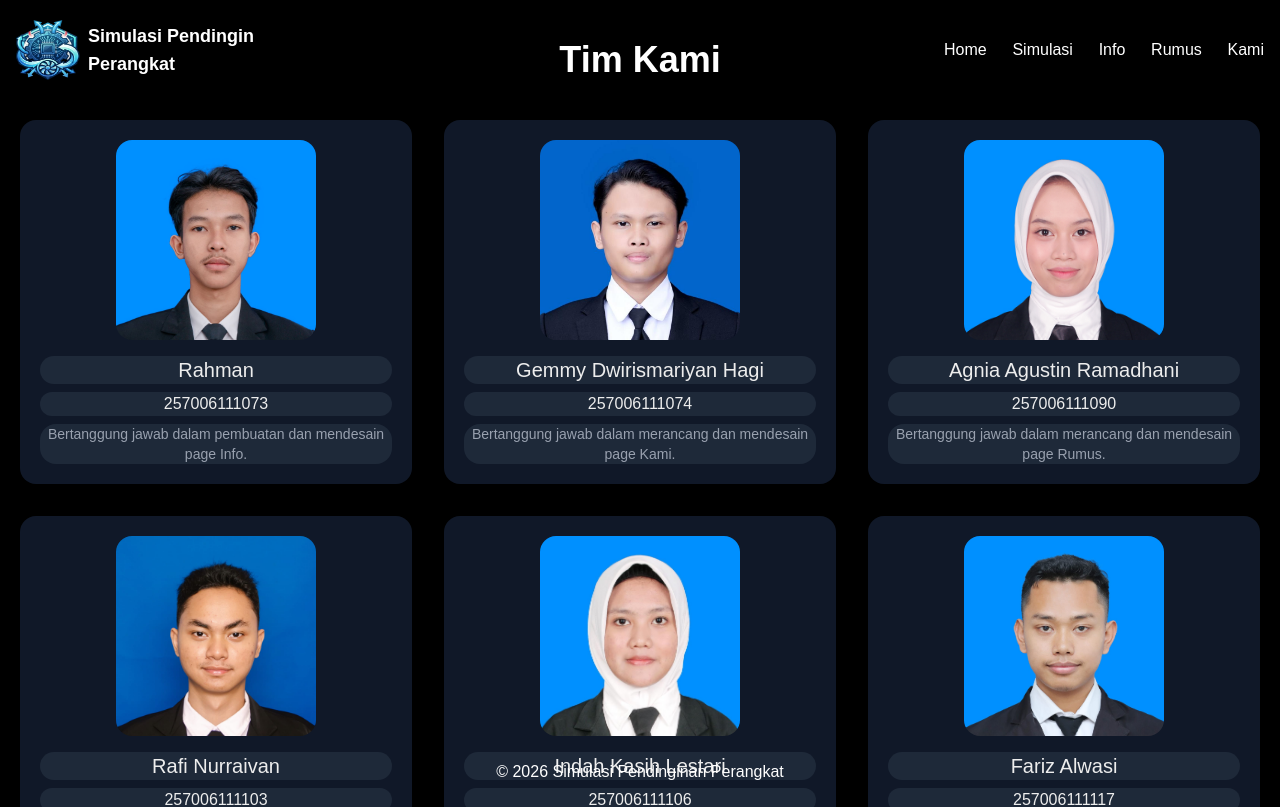
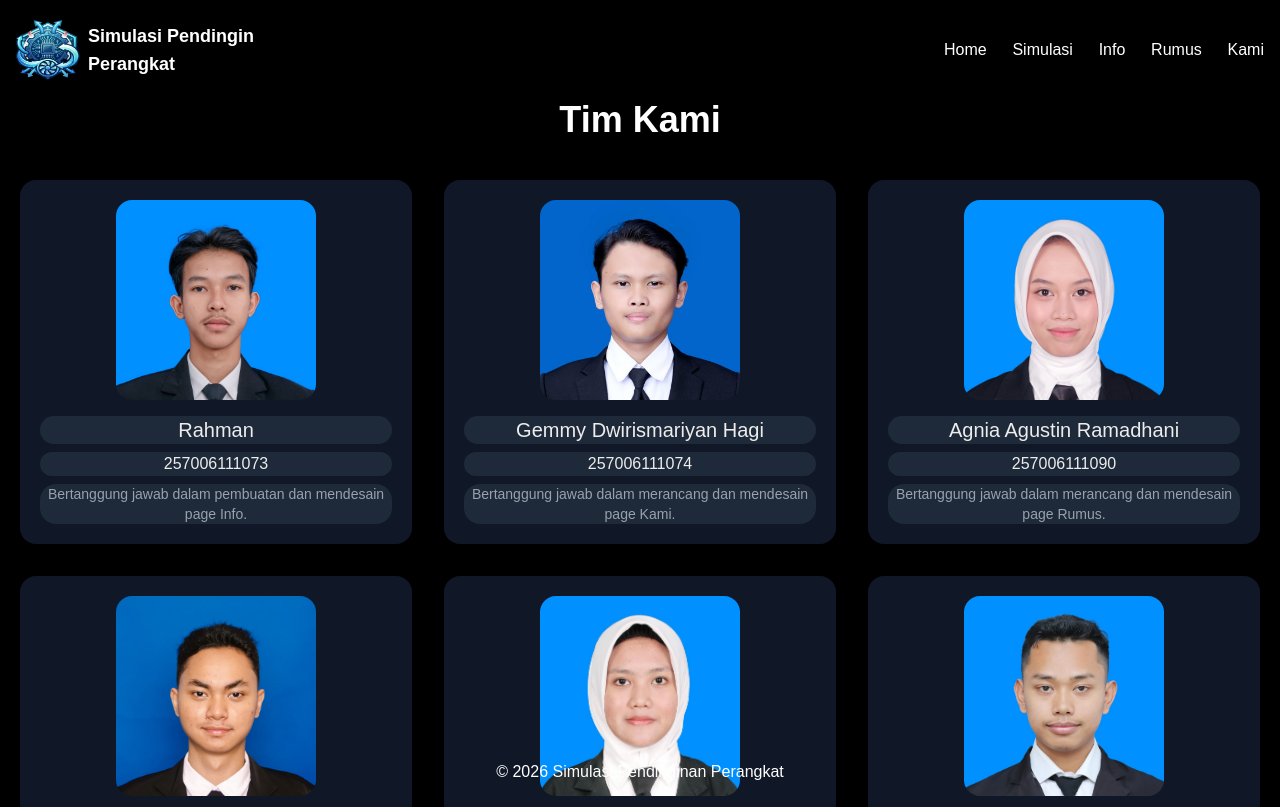
Before and after one commit to Syazuke/proyek-suhu, a Next.js app: page /kami in a window 1280 px wide. Shown: the top 807 px of the page. Built offline with nearby package versions, Linux system fonts and the light colour scheme.

Commit message:
Gemmy_page kami

```diff
--- a/src/app/kami/page.jsx
+++ b/src/app/kami/page.jsx
@@ -50,7 +50,7 @@ const anggota = [
 
 export default function KamiPage() {
   return (
-    <div className="min-h-screen bg-black py-10 px-5">
+    <div className="min-h-screen bg-black py-25 px-5">
       <h1 className="text-4xl font-bold text-center text-white mb-10">Tim Kami</h1>
 
       <div className="grid md:grid-cols-3 gap-8">
```
